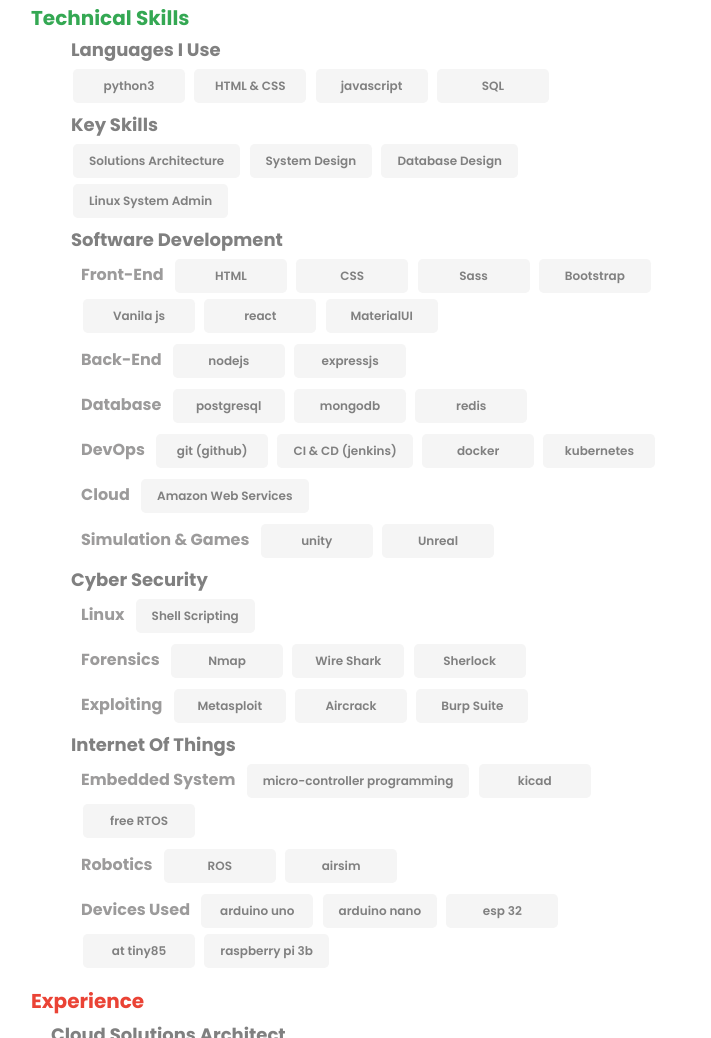
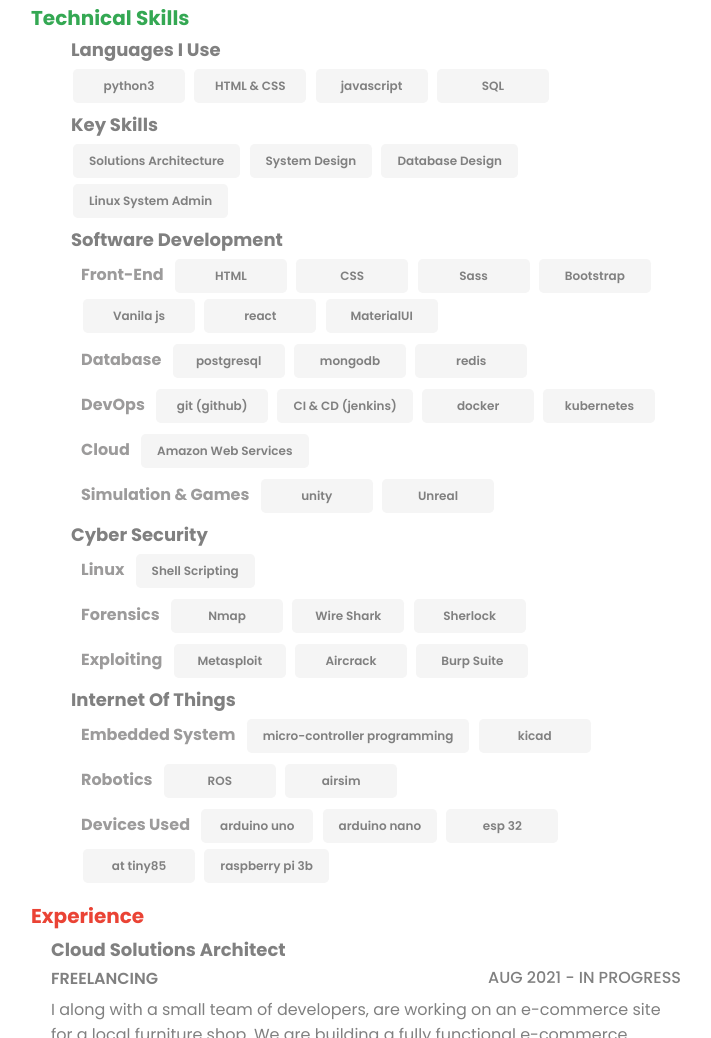
Before and after one commit to ashwinaadithan/resume, a plain HTML site: page index.html in a window 1280 px wide. Shown: the part 192-1230 px from the top of the page, without its empty margins (284-995 px from the left). Drawn offline with Linux system fonts and the light colour scheme.

Commit message:
Update index.html

```diff
--- a/index.html
+++ b/index.html
@@ -65,12 +65,6 @@
                     </div>
 
                     <div class="skills-sub-domain-container">
-                        <h4 class="skills-sub-domain-title">Back-End</h4>
-                        <p class="skill">nodejs</p>
-                        <p class="skill">expressjs</p>
-                    </div>
-
-                    <div class="skills-sub-domain-container">
                         <h4 class="skills-sub-domain-title">Database</h4>
                         <p class="skill">postgresql</p>
                         <p class="skill">mongodb</p>
@@ -129,7 +123,6 @@
                         <h4 class="skills-sub-domain-title">Embedded System</h4>
                         <p class="skill">micro-controller programming</p>
                         <p class="skill">kicad</p>
-                        <p class="skill">free RTOS</p>
                     </div>
 
                     <div class="skills-sub-domain-container">
```
